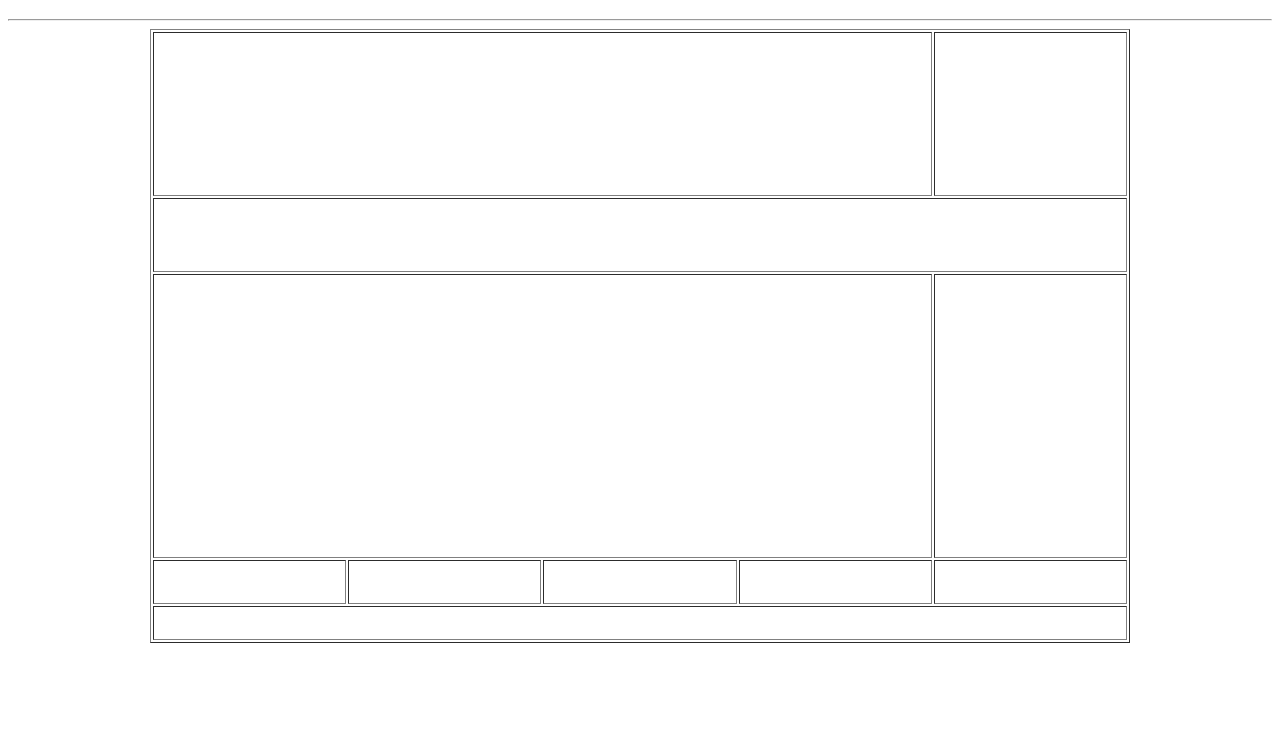
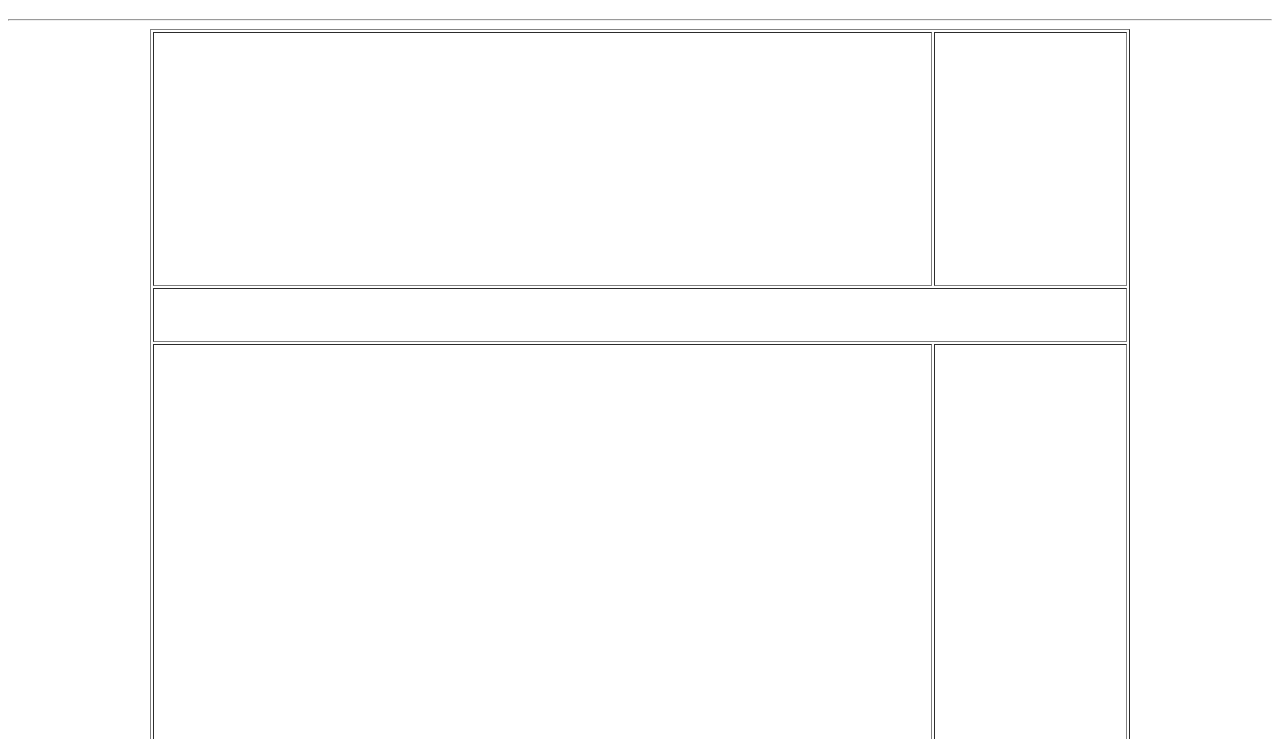
Before and after one commit to jahid-sourav/bitm-files, a plain HTML site: page day-02/index.html in a window 1280 px wide. Shown: the part 61-800 px from the top of the page. Drawn offline with Linux system fonts and the light colour scheme.

Commit message:
Height Issues Fix

```diff
--- a/day-02/index.html
+++ b/day-02/index.html
@@ -12,25 +12,25 @@
     <hr/>
     <table border="1" width="980" align="center">
         <tr>
-            <td height="160" colspan="4"></td>
+            <td height="250" colspan="4"></td>
             <td></td>
         </tr>
         <tr>
-            <td height="70" colspan="5"></td>
+            <td height="50" colspan="5"></td>
         </tr>
         <tr>
-            <td height="280" colspan="4"></td>
+            <td height="600" colspan="4"></td>
             <td></td>
         </tr>
         <tr>
-            <td height="40"></td>
+            <td height="50"></td>
             <td></td>
             <td></td>
             <td></td>
             <td></td>
         </tr>
         <tr>
-            <td height="30" colspan="5"></td>
+            <td height="40" colspan="5"></td>
         </tr>
     </table>
 </body>
```
